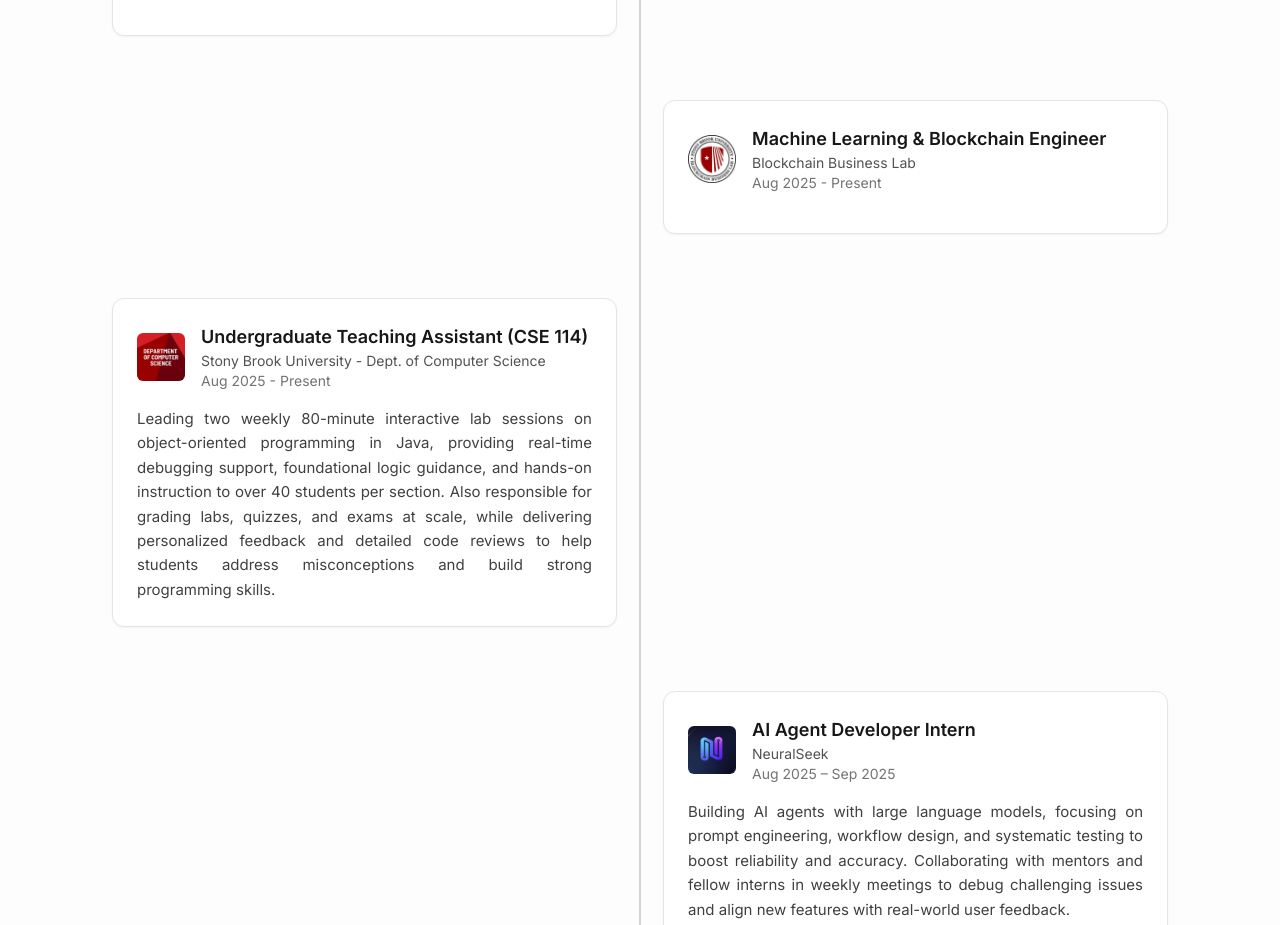
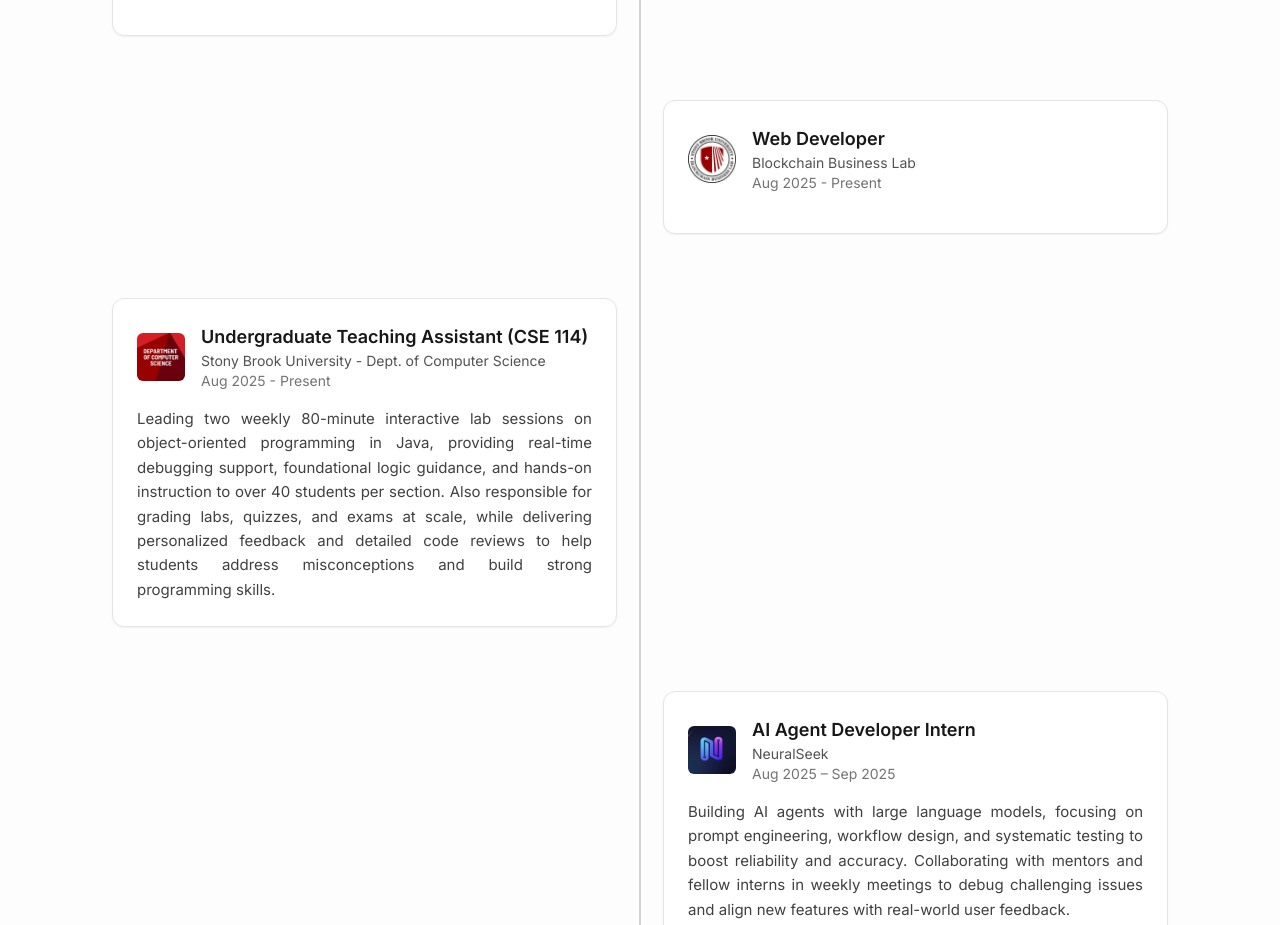
Before and after one commit to Zurab1K/portfolio, a React (Create React App) app: page / in a window 1280 px wide. Shown: the part 2320-3245 px from the top of the page. Built offline with nearby package versions, Linux system fonts and the light colour scheme.

Commit message:
Change job title

```diff
--- a/src/data/experience.js
+++ b/src/data/experience.js
@@ -7,7 +7,7 @@ const experiences = [
     description: [],
   },
   {
-    title: "Machine Learning & Blockchain Engineer",
+    title: "Web Developer",
     org: "Blockchain Business Lab",
     logo: "/logos/blockchain_business_lab_logo.jpeg",
     time: "Aug 2025 - Present",
```
